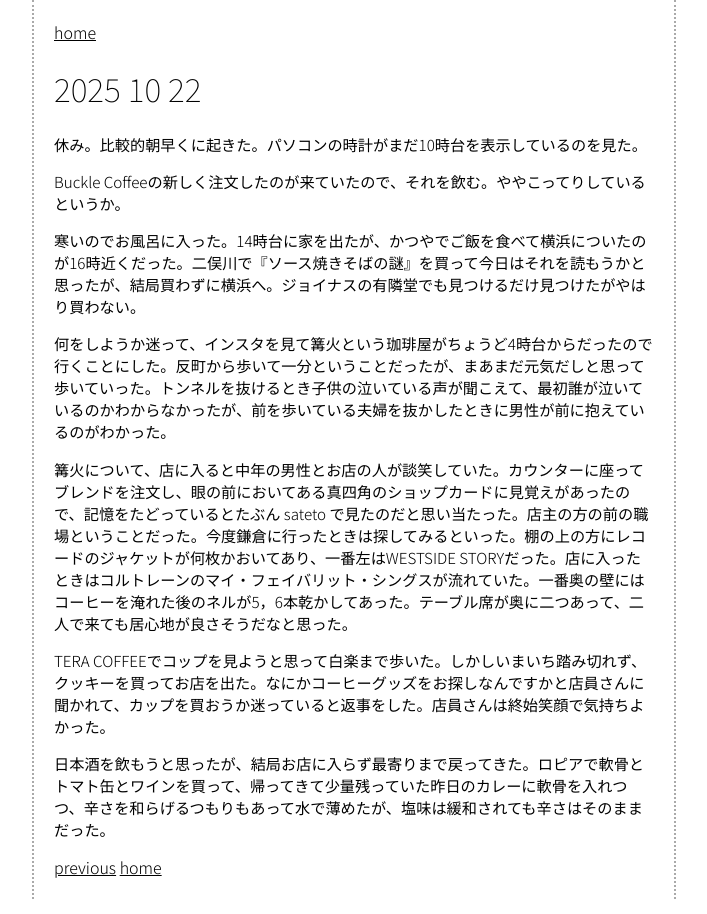
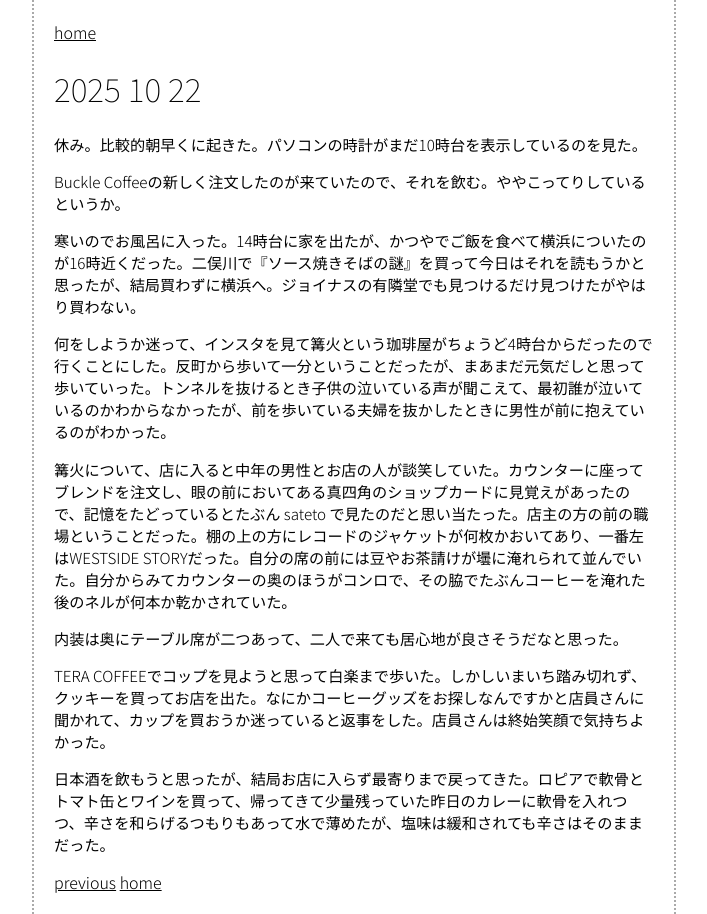
Before and after one commit to mkataoka73/mkataoka73.github.io, a Jekyll site: the page built from _posts/2025-10-22-2025-10-22.md, in a window 1280 px wide. Shown: the whole page, without its empty margins (286-993 px from the left). Built offline with Jekyll 4.4.1, drawn with Linux system fonts in a browser that asks for light colours.

Commit message:
Fix text

```diff
--- a/_posts/2025-10-22-2025-10-22.md
+++ b/_posts/2025-10-22-2025-10-22.md
@@ -10,7 +10,9 @@ Buckle Coffeeの新しく注文したのが来ていたので、それを飲む
 
 何をしようか迷って、インスタを見て篝火という珈琲屋がちょうど4時台からだったので行くことにした。反町から歩いて一分ということだったが、まあまだ元気だしと思って歩いていった。トンネルを抜けるとき子供の泣いている声が聞こえて、最初誰が泣いているのかわからなかったが、前を歩いている夫婦を抜かしたときに男性が前に抱えているのがわかった。
 
-篝火について、店に入ると中年の男性とお店の人が談笑していた。カウンターに座ってブレンドを注文し、眼の前においてある真四角のショップカードに見覚えがあったので、記憶をたどっているとたぶん sateto で見たのだと思い当たった。店主の方の前の職場ということだった。今度鎌倉に行ったときは探してみるといった。棚の上の方にレコードのジャケットが何枚かおいてあり、一番左はWESTSIDE STORYだった。店に入ったときはコルトレーンのマイ・フェイバリット・シングスが流れていた。一番奥の壁にはコーヒーを淹れた後のネルが5，6本乾かしてあった。テーブル席が奥に二つあって、二人で来ても居心地が良さそうだなと思った。
+篝火について、店に入ると中年の男性とお店の人が談笑していた。カウンターに座ってブレンドを注文し、眼の前においてある真四角のショップカードに見覚えがあったので、記憶をたどっているとたぶん sateto で見たのだと思い当たった。店主の方の前の職場ということだった。棚の上の方にレコードのジャケットが何枚かおいてあり、一番左はWESTSIDE STORYだった。自分の席の前には豆やお茶請けが壜に淹れられて並んでいた。自分からみてカウンターの奥のほうがコンロで、その脇でたぶんコーヒーを淹れた後のネルが何本か乾かされていた。
+
+内装は奥にテーブル席が二つあって、二人で来ても居心地が良さそうだなと思った。
 
 TERA COFFEEでコップを見ようと思って白楽まで歩いた。しかしいまいち踏み切れず、クッキーを買ってお店を出た。なにかコーヒーグッズをお探しなんですかと店員さんに聞かれて、カップを買おうか迷っていると返事をした。店員さんは終始笑顔で気持ちよかった。
 
```
